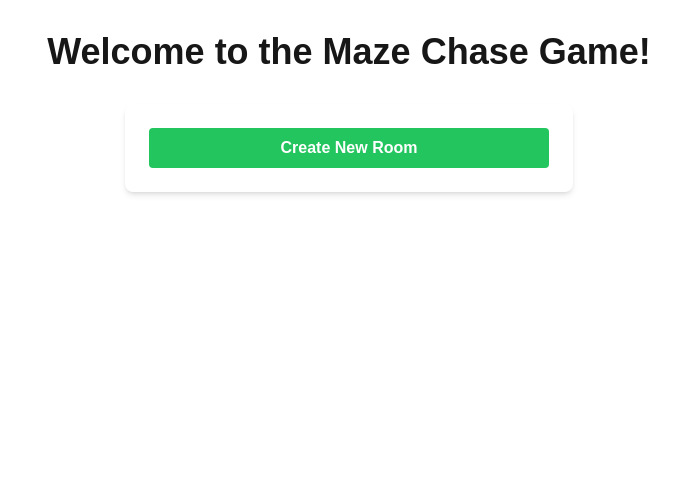
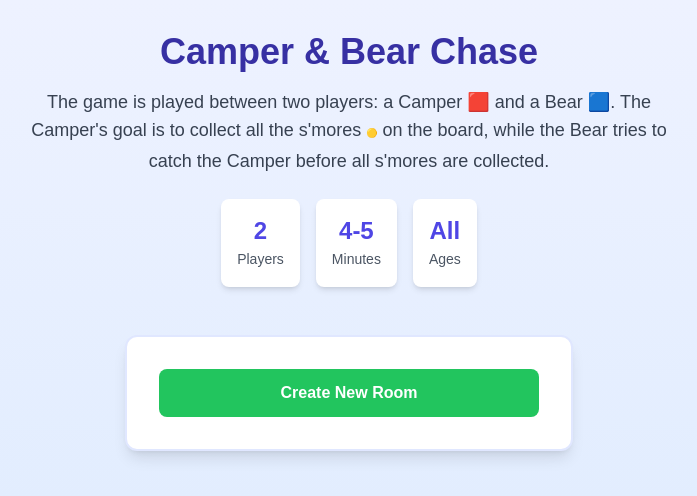
Before and after one commit to myatinsharma/two-play-pac, a Next.js app: page / in a window 1280 px wide. Shown: the top 496 px of the page, without its empty margins (291-988 px from the left). Built offline with nearby package versions, Linux system fonts and the light colour scheme.

Commit message:
minor adjustments & homepage changes

```diff
--- a/src/app/game/[roomId]/page.js
+++ b/src/app/game/[roomId]/page.js
@@ -9,11 +9,12 @@ import * as msgpack from "msgpack-lite";
 import HowToPlayModal from "../howToPlayModal";
 import GameOverModal from "../gameOverModal";
 import ProgressBar from "../progressBar";
+import PrivacyPolicyModal from "@/components/PrivacyPolicyModal";
 
 let socket;
 
 const ROLE_NOTIFICATION_DURATION = 1500;
-const FIRST_VISIT_KEY = 'hasVisitedBefore';
+const FIRST_VISIT_KEY = "hasVisitedBefore";
 
 export default function GameRoom({ params }) {
   const { roomId } = params;
@@ -37,6 +38,7 @@ export default function GameRoom({ params }) {
   const [showGameOverModal, setShowGameOverModal] = useState(false);
   const [scores, setScores] = useState({});
   const [roleNotification, setRoleNotification] = useState(null);
+  const [showPrivacyPolicy, setShowPrivacyPolicy] = useState(false);
 
   useEffect(() => {
     const savedRoomId = localStorage.getItem("roomOwner");
@@ -178,7 +180,7 @@ export default function GameRoom({ params }) {
     const hasVisitedBefore = localStorage.getItem(FIRST_VISIT_KEY);
     if (!hasVisitedBefore) {
       setShowHowToPlay(true);
-      localStorage.setItem(FIRST_VISIT_KEY, 'true');
+      localStorage.setItem(FIRST_VISIT_KEY, "true");
     }
   }, []);
 
@@ -226,7 +228,7 @@ export default function GameRoom({ params }) {
 
   const handleCloseHowToPlay = () => {
     setShowHowToPlay(false);
-    localStorage.setItem(FIRST_VISIT_KEY, 'true');
+    localStorage.setItem(FIRST_VISIT_KEY, "true");
   };
 
   return (
@@ -234,7 +236,9 @@ export default function GameRoom({ params }) {
       <div className="flex justify-between items-center mb-4">
         <h2 className="text-xl font-bold">
           Room: {roomId}
-          <span className="text-[10px] font-normal text-gray-500 ml-2">(for the US only)</span>
+          <span className="text-[10px] font-normal text-gray-500 ml-2">
+            (for the US only)
+          </span>
         </h2>
         <button
           onClick={() => setShowHowToPlay(true)}
@@ -370,6 +374,13 @@ export default function GameRoom({ params }) {
             {players.length} | Status: {GAME_STATUS_DESCRIPTION[gameStatus]} |
             Current Round: {currentRound} | Current Turn: {currentTurn}
           </div>
+          <div className="flex gap-4">
+            <button
+              onClick={() => setShowPrivacyPolicy(true)}
+              className="text-blue-500 hover:text-blue-600 focus:outline-none"
+            >
+              Privacy Policy
+            </button>
             <button
               onClick={() => setShowHowToPlay(true)}
               className="text-blue-500 hover:text-blue-600 focus:outline-none"
@@ -378,10 +389,9 @@ export default function GameRoom({ params }) {
             </button>
           </div>
         </div>
+      </div>
 
-      {showHowToPlay && (
-        <HowToPlayModal onClose={handleCloseHowToPlay} />
-      )}
+      {showHowToPlay && <HowToPlayModal onClose={handleCloseHowToPlay} />}
 
       {isRoomOwner &&
         gameStatus === GAME_STATUS.NOT_STARTED &&
@@ -394,6 +404,10 @@ export default function GameRoom({ params }) {
             Start Game
           </button>
         )}
+      <PrivacyPolicyModal
+        isOpen={showPrivacyPolicy}
+        onClose={() => setShowPrivacyPolicy(false)}
+      />
     </div>
   );
 }
--- a/src/app/page.js
+++ b/src/app/page.js
@@ -25,21 +25,46 @@ export default function HomePage() {
   };
 
   return (
+    <div className="min-h-screen bg-gradient-to-b from-indigo-50 to-blue-100 w-screen">
       <div className="container mx-auto px-4 py-8">
-      <h1 className="text-4xl font-bold mb-8 text-center">Welcome to the Maze Chase Game!</h1>
-      <div className="max-w-md mx-auto bg-white shadow-md rounded-lg p-6">
+        <div className="text-center mb-12">
+          <h1 className="text-4xl font-bold mb-4 text-indigo-800">Camper & Bear Chase</h1>
+          <div className="max-w-2xl mx-auto">
+            <p className="text-lg text-gray-700 mb-6">
+              The game is played between two players: a Camper 🟥 and a Bear 🟦.
+              The Camper's goal is to collect all the s'mores <span className="text-[9px]">🟡</span> on the board, while the
+              Bear tries to catch the Camper before all s'mores are collected.
+            </p>
+            <div className="flex justify-center gap-4 mb-8">
+              <div className="bg-white p-4 rounded-lg shadow-md">
+                <span className="block text-2xl font-bold text-indigo-600">2</span>
+                <span className="text-sm text-gray-600">Players</span>
+              </div>
+              <div className="bg-white p-4 rounded-lg shadow-md">
+                <span className="block text-2xl font-bold text-indigo-600">4-5</span>
+                <span className="text-sm text-gray-600">Minutes</span>
+              </div>
+              <div className="bg-white p-4 rounded-lg shadow-md">
+                <span className="block text-2xl font-bold text-indigo-600">All</span>
+                <span className="text-sm text-gray-600">Ages</span>
+              </div>
+            </div>
+          </div>
+        </div>
+
+        <div className="max-w-md mx-auto bg-white shadow-lg rounded-xl p-8 border-2 border-indigo-100">
           {savedRoom ? (
             <div className="space-y-4">
-            <p className="text-lg">Saved Room ID: <span className="font-semibold">{savedRoom}</span></p>
+              <p className="text-lg">Room ID: <span className="font-semibold text-indigo-600">{savedRoom}</span></p>
               <button
                 onClick={() => router.push(`/game/${savedRoom}`)}
-              className="w-full bg-blue-500 hover:bg-blue-600 text-white font-bold py-2 px-4 rounded"
+                className="w-full bg-indigo-500 hover:bg-indigo-600 text-white font-bold py-3 px-4 rounded-lg transition duration-200"
               >
                 Rejoin Room
               </button>
               <button
                 onClick={handleRemoveRoom}
-              className="w-full bg-red-500 hover:bg-red-600 text-white font-bold py-2 px-4 rounded"
+                className="w-full bg-red-500 hover:bg-red-600 text-white font-bold py-3 px-4 rounded-lg transition duration-200"
               >
                 Remove Room
               </button>
@@ -47,12 +72,13 @@ export default function HomePage() {
           ) : (
             <button
               onClick={handleCreateRoom}
-            className="w-full bg-green-500 hover:bg-green-600 text-white font-bold py-2 px-4 rounded"
+              className="w-full bg-green-500 hover:bg-green-600 text-white font-bold py-3 px-4 rounded-lg transition duration-200"
             >
               Create New Room
             </button>
           )}
         </div>
       </div>
+    </div>
   );
 }
--- /dev/null
+++ b/src/components/PrivacyPolicyModal.js
@@ -0,0 +1,69 @@
+import React from 'react';
+
+function PrivacyPolicyModal({ isOpen, onClose }) {
+  if (!isOpen) return null;
+
+  return (
+    <div className="fixed inset-0 bg-black bg-opacity-50 z-50 flex items-center justify-center p-4">
+      <div className="bg-white rounded-lg max-w-3xl w-full max-h-[90vh] overflow-y-auto">
+        <div className="p-6">
+          <div className="flex justify-between items-center mb-4">
+            <h2 className="text-2xl font-bold">Privacy Policy</h2>
+            <button
+              onClick={onClose}
+              className="text-gray-500 hover:text-gray-700"
+            >
+              <svg className="w-6 h-6" fill="none" stroke="currentColor" viewBox="0 0 24 24">
+                <path strokeLinecap="round" strokeLinejoin="round" strokeWidth="2" d="M6 18L18 6M6 6l12 12" />
+              </svg>
+            </button>
+          </div>
+
+          <div className="space-y-6 text-sm">
+            <section>
+              <h3 className="text-lg font-semibold mb-2">Overview</h3>
+              <p>
+                This Privacy Policy describes how we handle information on our website. We are committed to protecting your privacy and being transparent about our practices.
+              </p>
+            </section>
+
+            <section>
+              <h3 className="text-lg font-semibold mb-2">Data Collection</h3>
+              <p className="mb-2">
+                We do not collect any personal information from our visitors. Our website:
+              </p>
+              <ul className="list-disc ml-6">
+                <li>Does not use cookies</li>
+                <li>Does not track user behavior</li>
+                <li>Does not use any analytics tools</li>
+                <li>Does not store any personal information</li>
+              </ul>
+            </section>
+
+            <section>
+              <h3 className="text-lg font-semibold mb-2">Contact</h3>
+              <p>
+                If you have any questions about this Privacy Policy, please contact us at{' '}
+                <a
+                  href="mailto:hyphenfeedback@gmail.com"
+                  className="text-blue-600 hover:text-blue-800"
+                >
+                  hyphenfeedback@gmail.com
+                </a>.
+              </p>
+            </section>
+
+            <section>
+              <h3 className="text-lg font-semibold mb-2">Changes to This Policy</h3>
+              <p>
+                We may update this Privacy Policy from time to time. Any changes will be posted here.
+              </p>
+            </section>
+          </div>
+        </div>
+      </div>
+    </div>
+  );
+}
+
+export default PrivacyPolicyModal;
```
Lines whose indentation alone changed are shown as unchanged.
